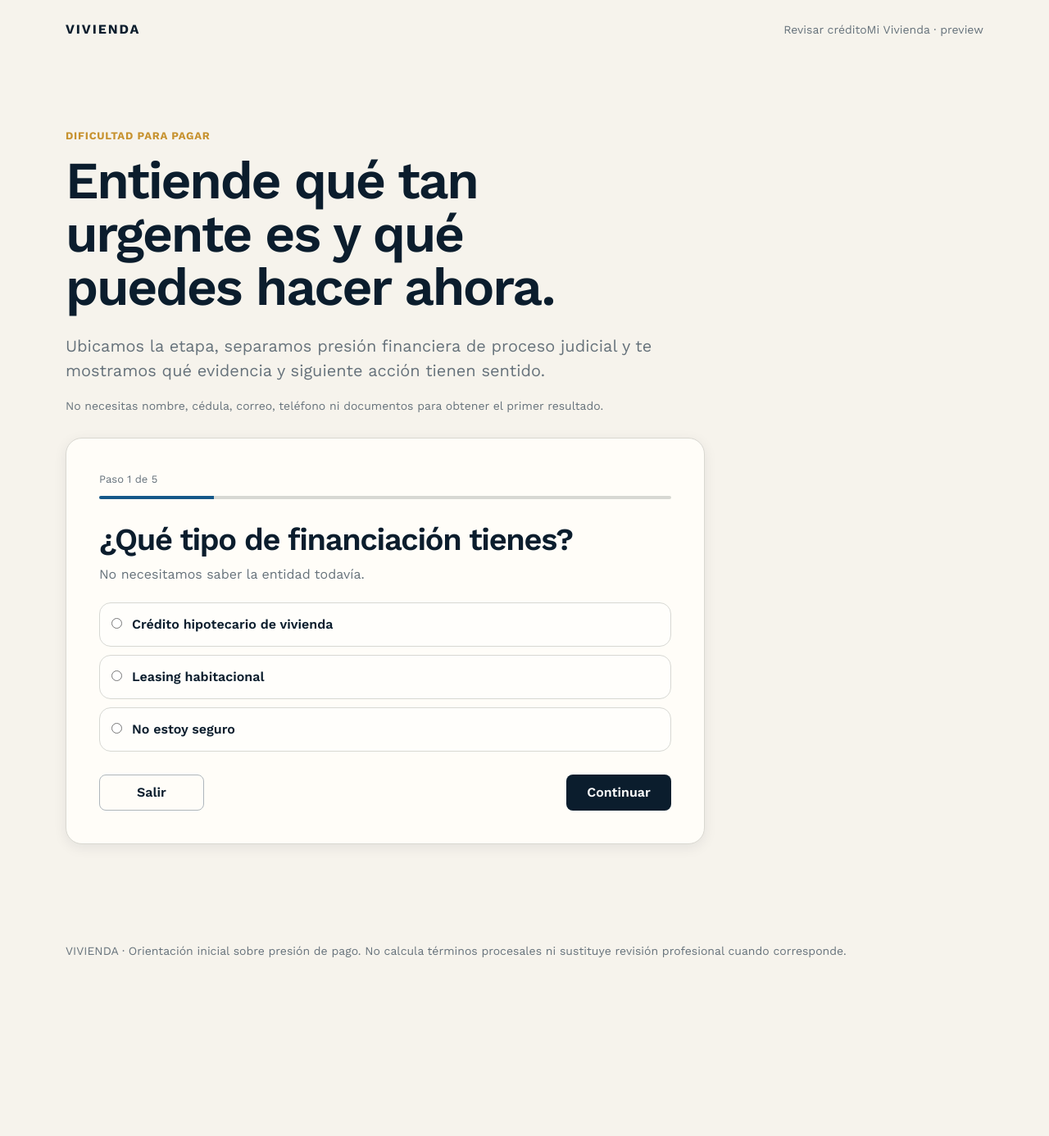
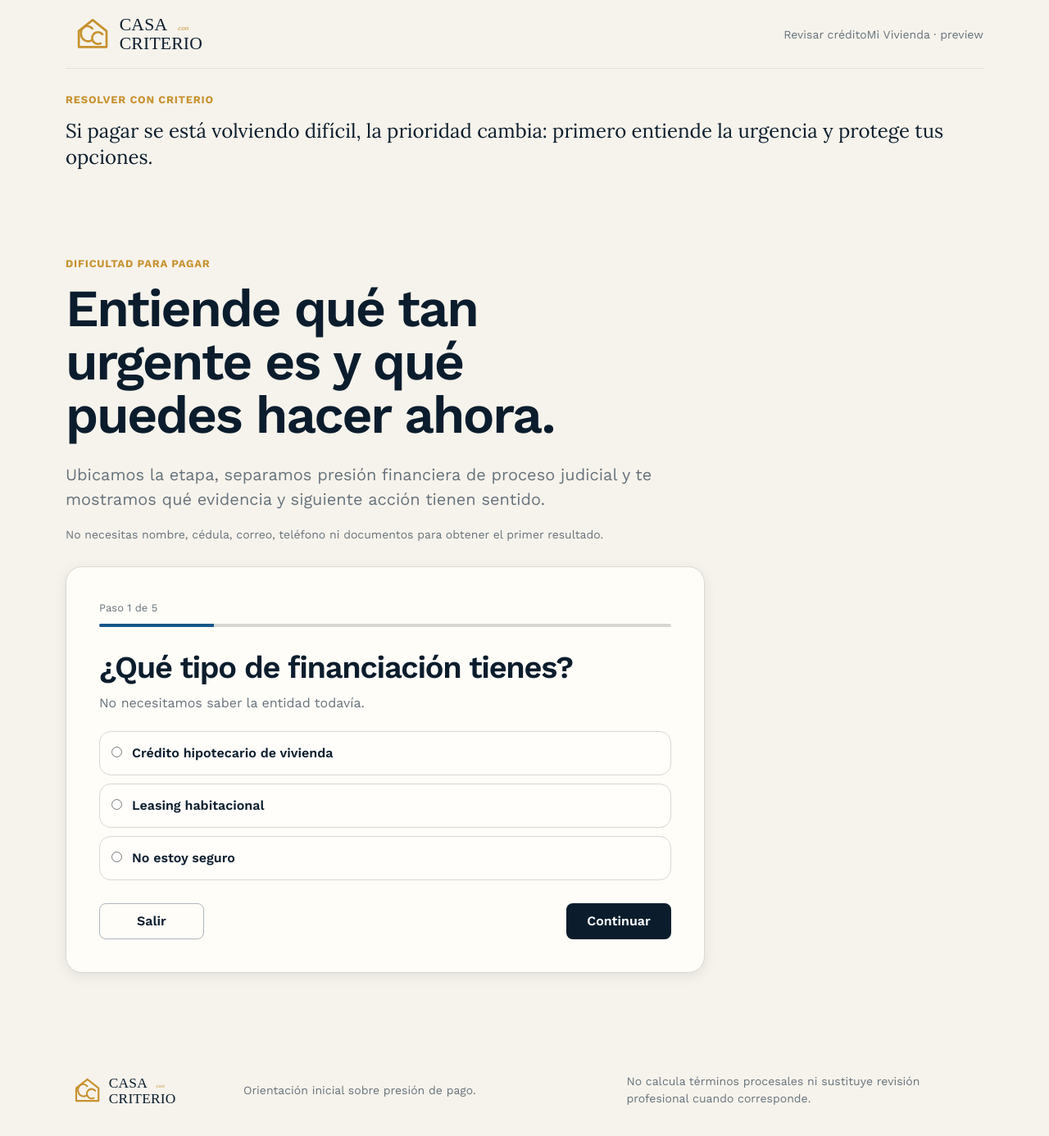
Before and after one commit to arendon7/VIVIENDA, a Next.js app: page /ayuda in a window 1280 px wide. Shown: the top 1386 px of the page at 82% size. Before the commit the page ends 1235 px from the top, so only its background shows below. Built offline with nearby package versions, Linux system fonts and the light colour scheme.

Commit message:
brand: extend Casa con Criterio to payment pressure triage

```diff
--- a/app/ayuda/page.tsx
+++ b/app/ayuda/page.tsx
@@ -1,20 +1,31 @@
+import { BrandLogo } from "@/components/brand/BrandLogo";
 import { PaymentPressureTool } from "./payment-pressure-tool";
 
 export default function PaymentPressurePage() {
   return (
     <>
-      <header className="shell site-header">
-        <a className="brand" href="/">VIVIENDA</a>
+      <header className="shell site-header cc-site-header">
+        <a className="cc-brand-link" href="/" aria-label="Casa con Criterio · inicio">
+          <BrandLogo width={230} priority />
+        </a>
         <nav aria-label="Ayuda con pagos">
           <a className="nav-link" href="/revisar">Revisar crédito</a>
           <a className="nav-link" href="/mi-vivienda">Mi Vivienda · preview</a>
         </nav>
       </header>
       <main id="contenido">
+        <section className="shell" style={{ paddingTop: 28 }}>
+          <p className="eyebrow">Resolver con Criterio</p>
+          <p className="cc-commercial-line" style={{ marginTop: 0, marginBottom: 20 }}>
+            Si pagar se está volviendo difícil, la prioridad cambia: primero entiende la urgencia y protege tus opciones.
+          </p>
+        </section>
         <PaymentPressureTool />
       </main>
-      <footer className="shell site-footer">
-        VIVIENDA · Orientación inicial sobre presión de pago. No calcula términos procesales ni sustituye revisión profesional cuando corresponde.
+      <footer className="shell site-footer cc-footer">
+        <BrandLogo width={185} />
+        <p>Orientación inicial sobre presión de pago.</p>
+        <p>No calcula términos procesales ni sustituye revisión profesional cuando corresponde.</p>
       </footer>
     </>
   );
```
